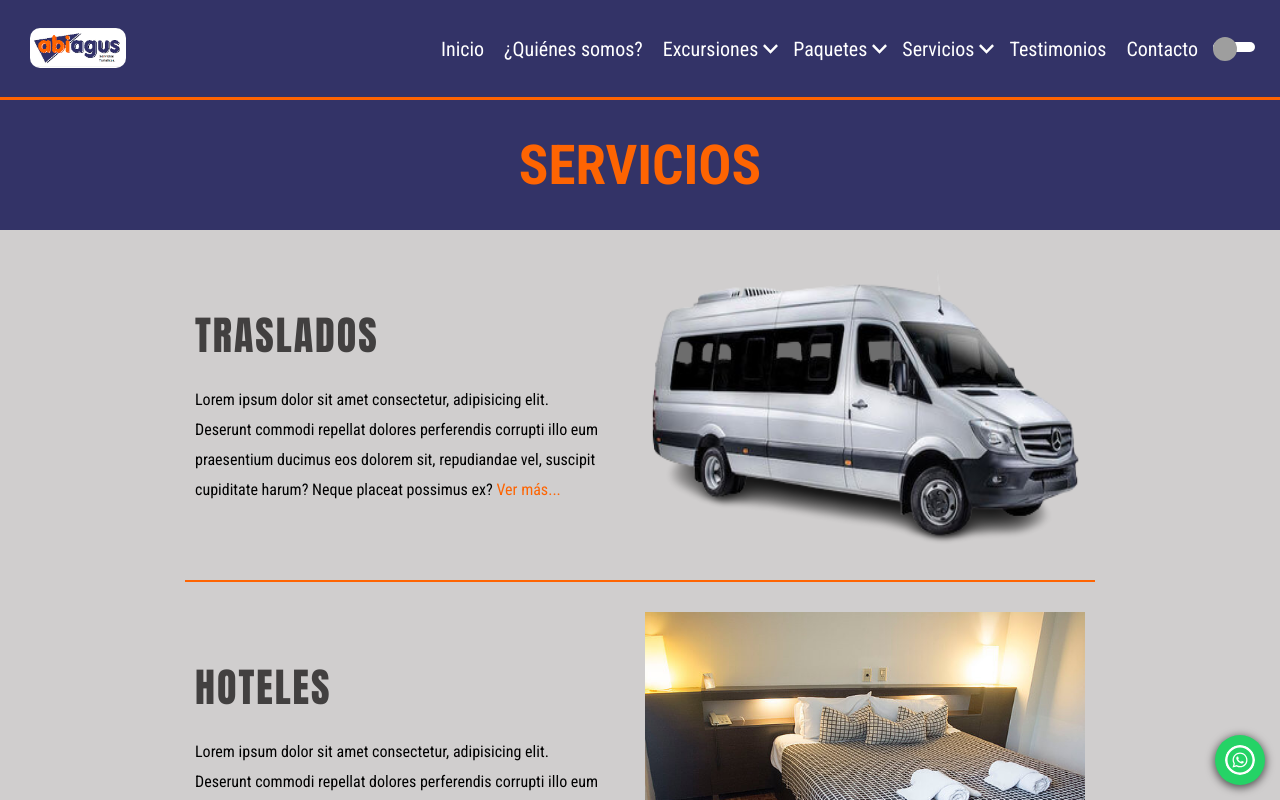
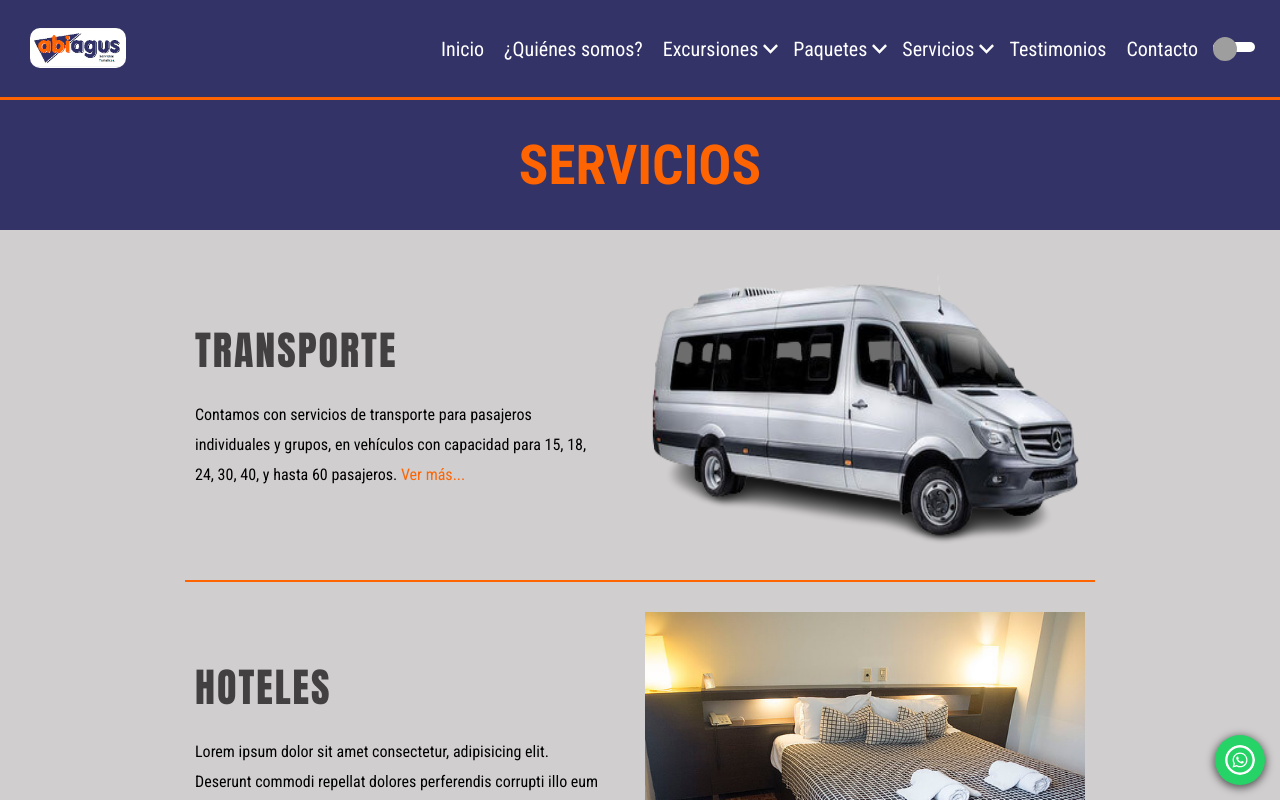
Before and after one commit to francocarballar/abiagusturismo, a Next.js app: page /servicios in a window 1280 px wide. Shown: the top 800 px of the page. Built offline with nearby package versions, Linux system fonts and the light colour scheme; grey boxes are pictures that could not be loaded.

Commit message:
Actualizé la información  de la página de servicios

```diff
--- a/pages/servicios.js
+++ b/pages/servicios.js
@@ -25,8 +25,10 @@ export default function Servicios () {
       <main className={styles.main}>
         <TitleContainer title='SERVICIOS' />
         <ExcursionesContainer
-          title='TRASLADOS'
-          description='Lorem ipsum dolor sit amet consectetur, adipisicing elit. Deserunt commodi repellat dolores perferendis corrupti illo eum praesentium ducimus eos dolorem sit, repudiandae vel, suscipit cupiditate harum? Neque placeat possimus ex?'
+          title='TRANSPORTE'
+          description='Contamos con servicios de transporte para pasajeros individuales y
+            grupos, en vehículos con capacidad para 15, 18, 24, 30, 40, y hasta
+            60 pasajeros.'
           url='traslados'
           img='/media/servicios/camioneta-turismo.png'
           alt='Camioneta de turismo'
```
